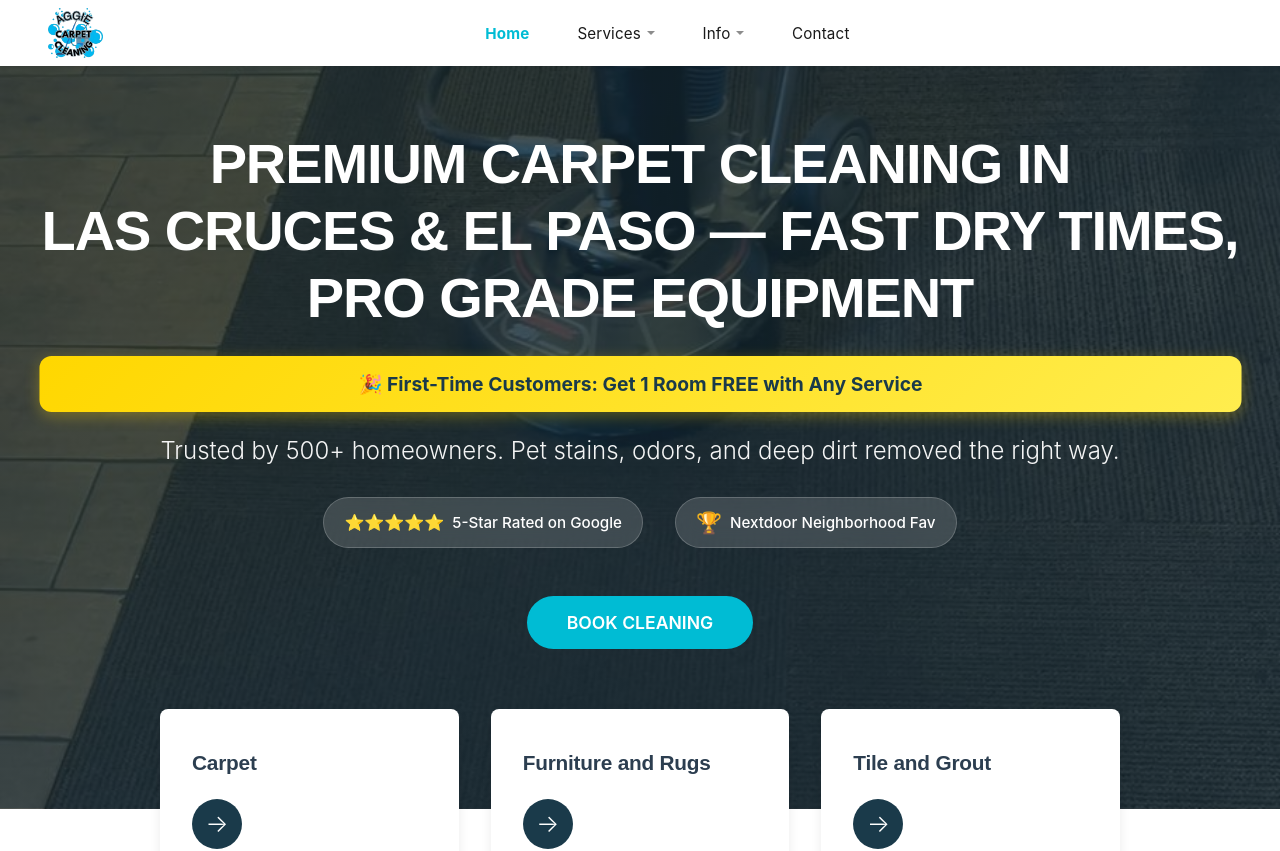
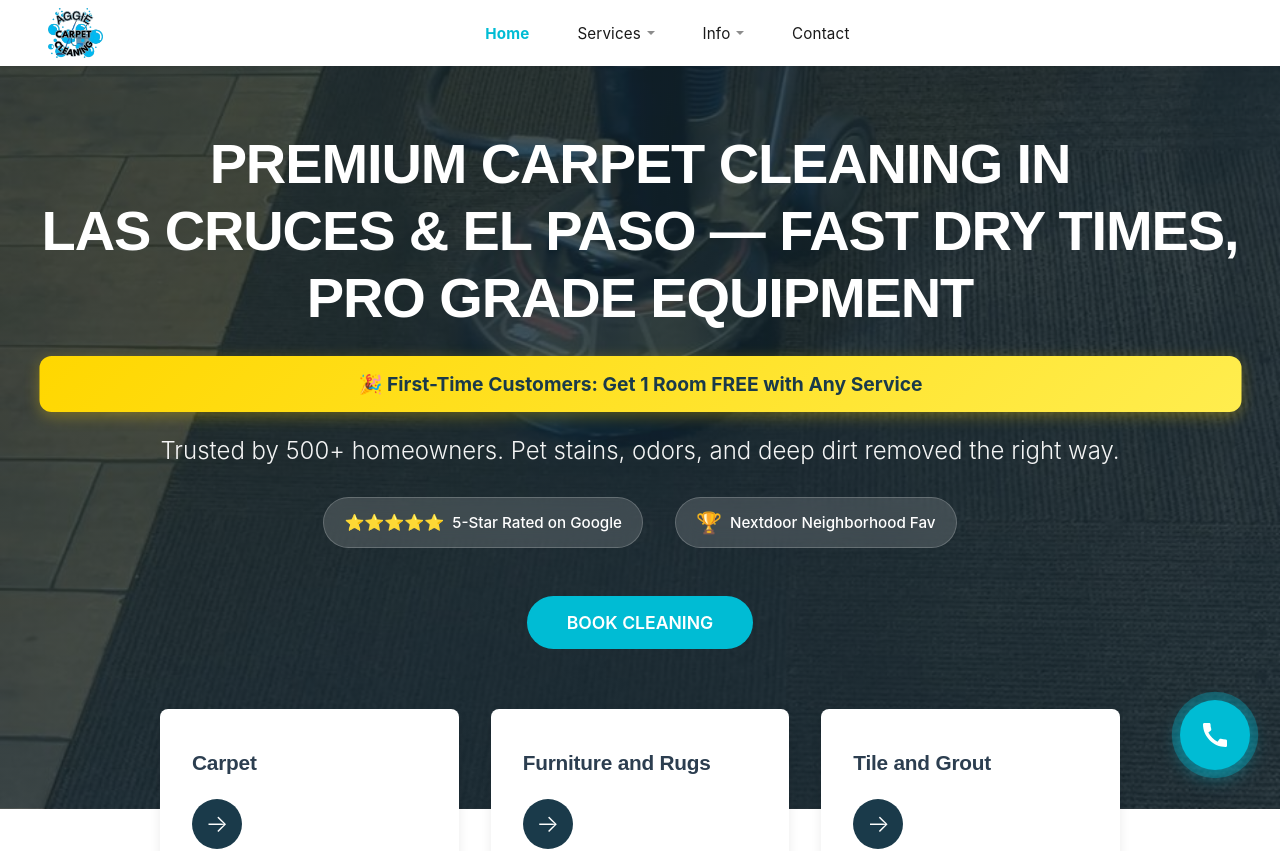
Before and after one commit to mishael-ed/aggiecarpetcleaningnm, a React (Create React App) app in the folder aggie-carpet-cleaning/: page / in a window 1280 px wide. Shown: the top 851 px of the page. Built offline with nearby package versions, Linux system fonts and the light colour scheme; a web font is replaced by a local one.

Commit message:
call sticky button

```diff
--- a/aggie-carpet-cleaning/src/pages/Home.css
+++ b/aggie-carpet-cleaning/src/pages/Home.css
@@ -14,6 +14,49 @@ body {
 
 .home {
   min-height: 100vh;
+}
+
+/* Sticky Phone Button */
+.sticky-phone-btn {
+  position: fixed;
+  bottom: 30px;
+  right: 30px;
+  background: #00bcd4;
+  color: white;
+  width: 70px;
+  height: 70px;
+  border-radius: 50%;
+  display: flex;
+  align-items: center;
+  justify-content: center;
+  box-shadow: 0 6px 20px rgba(0, 188, 212, 0.5);
+  text-decoration: none;
+  z-index: 9998;
+  transition: all 0.3s ease;
+  animation: pulse-ring 2s infinite;
+}
+
+.sticky-phone-btn:hover {
+  background: #00a5bb;
+  transform: scale(1.1);
+  box-shadow: 0 8px 25px rgba(0, 188, 212, 0.6);
+}
+
+.sticky-phone-btn svg {
+  width: 32px;
+  height: 32px;
+}
+
+@keyframes pulse-ring {
+  0% {
+    box-shadow: 0 6px 20px rgba(0, 188, 212, 0.5), 0 0 0 0 rgba(0, 188, 212, 0.7);
+  }
+  50% {
+    box-shadow: 0 6px 20px rgba(0, 188, 212, 0.5), 0 0 0 15px rgba(0, 188, 212, 0);
+  }
+  100% {
+    box-shadow: 0 6px 20px rgba(0, 188, 212, 0.5), 0 0 0 0 rgba(0, 188, 212, 0);
+  }
 }
 
 /* Navbar Styles */
--- a/aggie-carpet-cleaning/src/pages/Home.jsx
+++ b/aggie-carpet-cleaning/src/pages/Home.jsx
@@ -8,6 +8,13 @@ const Home = () => {
   return (
     <div className="home">
       <Navbar />
+
+      {/* Sticky Phone Button */}
+      <a href="tel:5756493197" className="sticky-phone-btn" aria-label="Call Us">
+        <svg viewBox="0 0 24 24" fill="currentColor" width="32" height="32">
+          <path d="M20.01 15.38c-1.23 0-2.42-.2-3.53-.56-.35-.12-.74-.03-1.01.24l-1.57 1.97c-2.83-1.35-5.48-3.9-6.89-6.83l1.95-1.66c.27-.28.35-.67.24-1.02-.37-1.11-.56-2.3-.56-3.53 0-.54-.45-.99-.99-.99H4.19C3.65 3 3 3.24 3 3.99 3 13.28 10.73 21 20.01 21c.71 0 .99-.63.99-1.18v-3.45c0-.54-.45-.99-.99-.99z"/>
+        </svg>
+      </a>
 
       {/* Hero Section */}
       <section className="hero">
--- a/aggie-carpet-cleaning/src/pages/Services/FurnitureRugs.jsx
+++ b/aggie-carpet-cleaning/src/pages/Services/FurnitureRugs.jsx
@@ -84,8 +84,7 @@ const FurnitureRugs = () => {
             </div>
 
             <p className="fr-disclaimer">
-              Schedule furniture or rug cleaning services with us today to get your upholstery back to
-              normal. Please note that we do not clean leather furniture or oriental rugs.
+              Schedule furniture or rug cleaning services with us today to get your upholstery back to normal.
             </p>
           </div>
 
```
